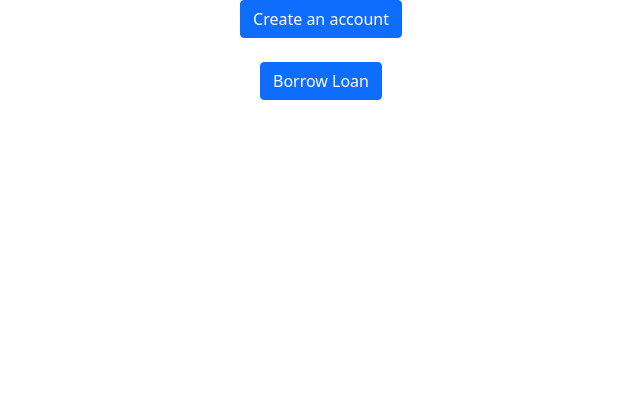
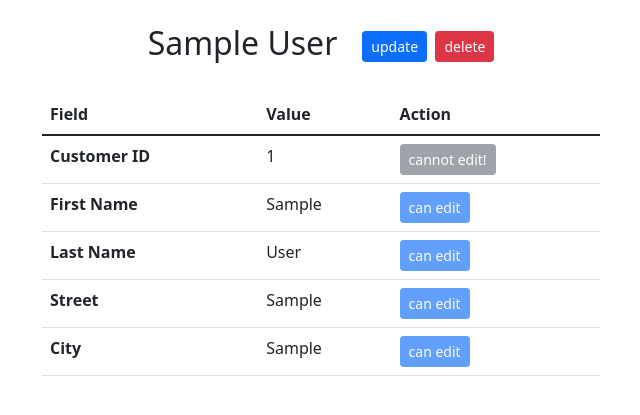
Before and after one commit to nostalgic-atom/Database_A6, a Flask app: page /home/1 in a window 1280 px wide. Shown: the top 415 px of the page, without its empty margins (319-959 px from the left). Run offline with Flask 2, Linux system fonts and the light colour scheme; tables that the repository leaves empty or names only in its code hold one stand-in row (values such as "Sample post"); some libraries are stand-ins or nearby versions.

Commit message:
Add files via upload

```diff
--- a/Banking_System/templates/home.html
+++ b/Banking_System/templates/home.html
@@ -9,47 +9,121 @@
         integrity="sha384-1BmE4kWBq78iYhFldvKuhfTAU6auU8tT94WrHftjDbrCEXSU1oBoqyl2QvZ6jIW3" crossorigin="anonymous">
     <title>Home</title>
 
+    <!-- function to open the form in clicking update button -->
     <script>
-        function accountCreate(){
-            document.getElementById("account").style.display = '';
-        }
+      function openForm(){
+        document.getElementById("update_form").style.display = "block";
+      }
     </script>
 
 </head>
 <body>
-    <div class="mx-auto" style="width:400px">
-        <form method='POST' action="">
-            <div class="text-center">
-                <button type="button" class="btn btn-primary btn-block align-center mb-4" id="account" onclick="accountCreate()">Create an account</button>
-            </div>
-            <div class="text-center">
-                <button type="button" class="btn btn-primary btn-block align-center mb-4">Borrow Loan</button>
-            </div>
-        </form>
+
+  <br>
+
+  <div>
+    <div class="text-center">
+      <h2> {{customers.1}} {{customers.2}} &nbsp;
+
+          <!-- update button -->
+          <button type="button" class="btn btn-primary btn-sm" onclick="openForm()">update</button>
+
+          <!-- delete button -->
+          <a href="/delete/{{customers.0}}"><button type="submit" class="btn btn-danger btn-sm" >delete</button></a>
+
+      </h2>
+    </div>
+  </div>
+
+  <br>
+  <div class="container" >
+    <table class="table" style="width: 50%; margin-left: auto; margin-right: auto;">
+      <thead>
+        <tr>
+          <th scope="col">Field</th>
+          <th scope="col">Value</th>
+          <th scope="col">Action</th>
+        </tr>
+      </thead>
+      <tbody>
+        <tr>
+          <th scope="row">Customer ID</th>
+          <td>{{customers.0}}</td>
+          <td><button type="button" class="btn btn-secondary btn-sm" disabled>cannot edit!</button></td>
+        </tr>
+        <tr>
+          <th scope="row">First Name</th>
+          <td>{{customers.1}}</td>
+          <td><button type="button" class="btn btn-primary btn-sm" disabled>can edit</button></td>
+        </tr>
+        <tr>
+          <th scope="row">Last Name</th>
+          <td>{{customers.2}}</td>
+          <td><button type="button" class="btn btn-primary btn-sm" disabled>can edit</button></td>
+        </tr>
+        <tr>
+          <th scope="row">Street</th>
+          <td>{{customers.3}}</td>
+          <td><button type="button" class="btn btn-primary btn-sm" disabled>can edit</button></td>
+        </tr>
+        <tr>
+          <th scope="row">City</th>
+          <td>{{customers.4}}</td>
+          <td><button type="button" class="btn btn-primary btn-sm" disabled>can edit</button></td>
+        </tr>
+      </tbody>
+    </table>
+  </div>
+  <br> <br> <br>
+  <!-- form for update -->
+  <div class="mx-auto" style="width: 400px; display: none;" id="update_form">
+
+    <div>
+      <div class="text-center">
+        <h4> Update field </h4>
+      </div>
     </div>
 
+    <form method='POST' action="">
+        <!-- Email input -->
+        <div class="form-outline mb-4">
+            <p class="text-muted">First Name:
+                <input type="text" id="form2Example1" name="firstname" class="form-control" value="{{customers.1}}"/>
+            </p>
+        </div>
 
-    <div class="mx-auto" style="width:400px ; Visibility : hidden">
-        <form method='POST' action="">
-            <!-- Email input -->
-            <div class="form-outline mb-4">
-                <p class="text-muted">Savings Account
-                    <input type="radio" id="form2Example1" name="account" class="form-control" />
-                </p>
-            </div>
+        <div class="form-outline mb-4">
+            <p class="text-muted">Last Name:
+                <input type="text" id="form2Example1" name="lastname" class="form-control" value="{{customers.2}}"/>
+            </p>
+        </div>
 
-            <div class="form-outline mb-4">
-                <p class="text-muted">Current Account
-                    <input type="radio" id="form2Example1" name="account" class="form-control" />
-                </p>
-            </div>
+        <div class="form-outline mb-4">
+            <p class="text-muted">Street:
+                <input type="text" id="form2Example1" name="street" class="form-control" value="{{customers.3}}"/>
+            </p>
+        </div>
 
-            <!-- Submit button -->
-            <div class="text-center">
-                <button type="submit" class="btn btn-primary btn-block align-center mb-4">Create an account</button>
-            </div>
-        </form>
-    </div>
+        <div class="form-outline mb-4">
+            <p class="text-muted">City:
+                <input type="text" id="form2Example1" name="city" class="form-control" value="{{customers.4}}"/>
+            </p>
+        </div>
+
+
+        <!-- Submit button -->
+        <div class="text-center">
+            <button type="submit" class="btn btn-primary btn-block align-center mb-4">Update</button>
+        </div>
+
+        <!-- Register buttons -->
+        <!-- <div class="text-center">
+            <p>Already a customer? <a href="login.html">Login</a></p>
+        </div> -->
+    </form>
+</div>
+
+
 
 
     <script src="https://cdn.jsdelivr.net/npm/bootstrap@5.1.3/dist/js/bootstrap.bundle.min.js"
```
Also changed, not shown: Banking_System/templates/signup.html (added, +108 -0 lines).
